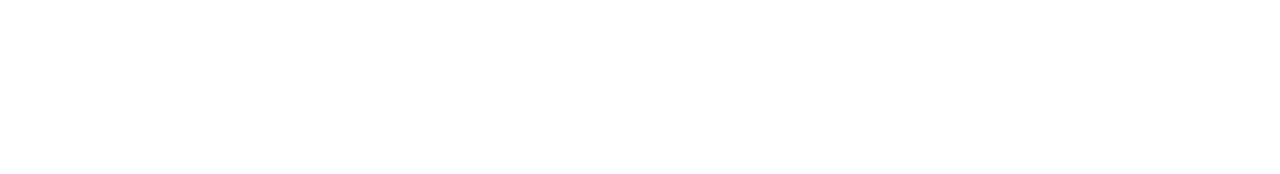
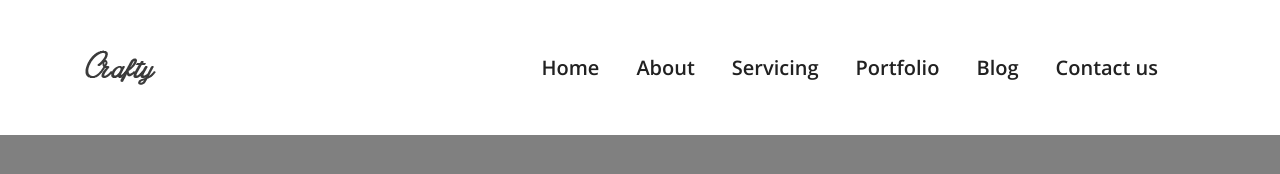
Before and after one commit to mahonya333/BootstrapPractice, a plain HTML site: page index.html in a window 1280 px wide. Drawn offline with nearby package versions, Linux system fonts and the light colour scheme.

Commit message:
added header

```diff
--- a/index.html
+++ b/index.html
@@ -14,7 +14,28 @@
 </head>
 
 <body>
-
+    <header class="header">
+        <div class="container">
+            <div class="row">
+                <div class="col-xl-2 align-self-center">
+                    <img src="images/logo.png" alt="logo" class="logo">
+                </div>
+                <div class="col-xl-8 ml-auto align-self-center">
+                    <nav>
+                        <ul class="menu d-flex justify-content-end">
+                            <li class="menu__item"><a href="#">Home</a></li>
+                            <li class="menu__item"><a href="#">About</a></li>
+                            <li class="menu__item"><a href="#">Servicing</a></li>
+                            <li class="menu__item"><a href="#">Portfolio</a></li>
+                            <li class="menu__item"><a href="#">Blog</a></li>
+                            <li class="menu__item"><a href="#">Contact us</a></li>
+                            <li class="menu__item"><i class="icon-search"></i></li>
+                        </ul>
+                    </nav>
+                </div>
+            </div>
+        </div>
+    </header>
 
 
 
--- /dev/null
+++ b/scss/_fonts.scss
@@ -0,0 +1,16 @@
+@font-face {
+    font-family: 'Open Sans Bold';
+    src: url(../fonts/OpenSans-Bold.ttf);
+}
+@font-face {
+    font-family: 'Open Sans Light';
+    src: url(../fonts/OpenSans-Light.ttf);
+}
+@font-face {
+    font-family: 'Open Sans Regular';
+    src: url(../fonts/OpenSans-Regular.ttf);
+}
+@font-face {
+    font-family: 'Open Sans SemiBold';
+    src: url(../fonts/OpenSans-Semibold.ttf);
+}
--- a/scss/_global.scss
+++ b/scss/_global.scss
@@ -12,20 +12,13 @@ a{
 }
 ul,
 li{
-    display: inline-block;
+    padding: 0;
     margin: 0;
-    padding: 0;
-    list-style: none;
+    display: block;
 }
 body{
-    font-family: 'Calibri', sans-serif;
-    font-size: 18px;
-    line-height: 27px;
-    font-weight: 400;
-    color: #fff;
+    background-color: grey;
 }
 .container{
-    max-width: 1500px;
-    margin: 0 auto;
-    padding: 0 40px;
+
 }
--- a/scss/style.scss
+++ b/scss/style.scss
@@ -1,7 +1,27 @@
 @import '_global';
 @import '_vars';
+@import '_fonts';
 
 
+.header{
+    background-color: #fff;
+    color: #212121;
+    padding: 50px 0;
+}
+.menu__item{
+    a{
+        font-family: 'Open sans SemiBold';
+        font-size: 20px;
+        color: #212121;
+        &:hover{
+            color: #00897b;
+            text-decoration: none;
+        }
+    }
+    & + .menu__item{
+        margin-left: 37px;
+    }
+}
 
 
 // header start
```
Also changed, not shown: css/style.css, fonts/OpenSans-Bold.ttf (added), fonts/OpenSans-Light.ttf (added), fonts/OpenSans-Regular.ttf (added), fonts/OpenSans-Semibold.ttf (added), images/logo.png (added), scss/style.css (deleted), 2 other files.
